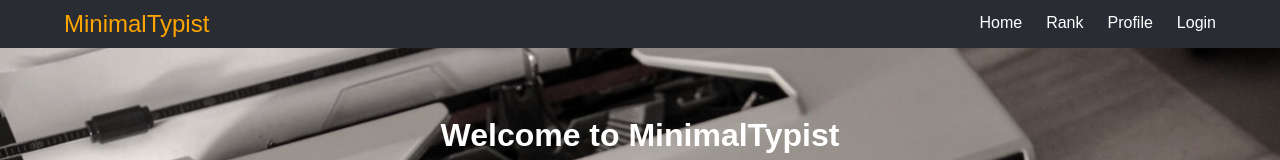
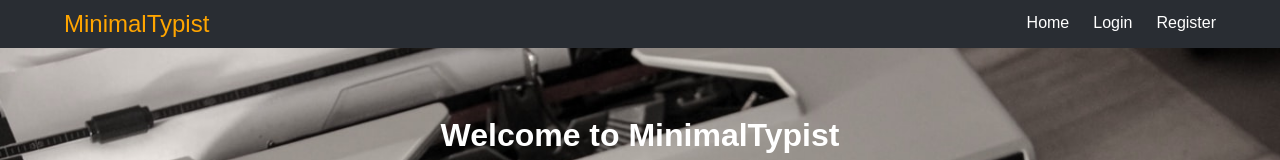
Before and after one commit to matthew8541/MinimalTypist, a React (Create React App) app in the folder client/: page / in a window 1280 px wide. Shown: the top 160 px of the page. Built offline with nearby package versions, Linux system fonts and the light colour scheme.

Commit message:
navBar - auth added

```diff
--- a/client/src/components/NavBar.js
+++ b/client/src/components/NavBar.js
@@ -1,7 +1,8 @@
 import { NavLink } from 'react-router-dom';
 import { Button } from '@material-ui/core';
+import { useSelector } from 'react-redux';
+
 import classes from "./NavBar.module.css";
-
 
 const Hamburger = props => (
   <button className={classes.hamburger} onClick={props.click}>
@@ -12,6 +13,8 @@ const Hamburger = props => (
 );
 
 const NavBar = (props) => {
+  const isLogin = useSelector(state => state.auth.isLogin)
+
   return (
     <header className={classes.header}>
 
@@ -26,23 +29,44 @@ const NavBar = (props) => {
               Home
             </NavLink>
           </li>
+          {
+            isLogin &&
             <li>
-            <NavLink to='/tab1' activeClassName={classes.active}>
+              <NavLink to='/rank' activeClassName={classes.active}>
                 Rank
               </NavLink>
             </li>
+          }
+          {
+            isLogin &&
             <li>
-            <NavLink to='/tab2' activeClassName={classes.active}>
+              <NavLink to='/profile' activeClassName={classes.active}>
                 Profile
               </NavLink>
             </li>
+          }
           <li>
-            <NavLink to='/tab3' activeClassName={classes.active}>
+            <NavLink to='/login' activeClassName={classes.active}>
               Login
+            </NavLink>
+          </li>
+          <li>
+            <NavLink to='/register' activeClassName={classes.active}>
+              Register
             </NavLink>
           </li>
         </ul>
       </nav>
+      {
+        isLogin &&
+        <Button
+          variant="contained"
+          color="primary"
+          onClick={() => { }}
+        >
+          Logout
+        </Button>
+      }
       <Hamburger click={props.clickDropDown} />
     </header>
   );
--- a/client/src/store/slices/rankSlice.js
+++ b/client/src/store/slices/rankSlice.js
@@ -1,19 +1,17 @@
 import { createSlice } from '@reduxjs/toolkit'
 
 const initialState = {
-  isLogin: false,
-  username: null,
-  email: null,
+  ranking: []
 }
 
 const rankSlice = createSlice({
-  name: 'auth',
+  name: 'rank',
   initialState,
   reducers: {
-    fetchRanking() {
+    fetchRanking(state) {
 
     },
-    updateRanking() {
+    updateRanking(state) {
 
     }
   },
```
Lines whose indentation alone changed are shown as unchanged.
